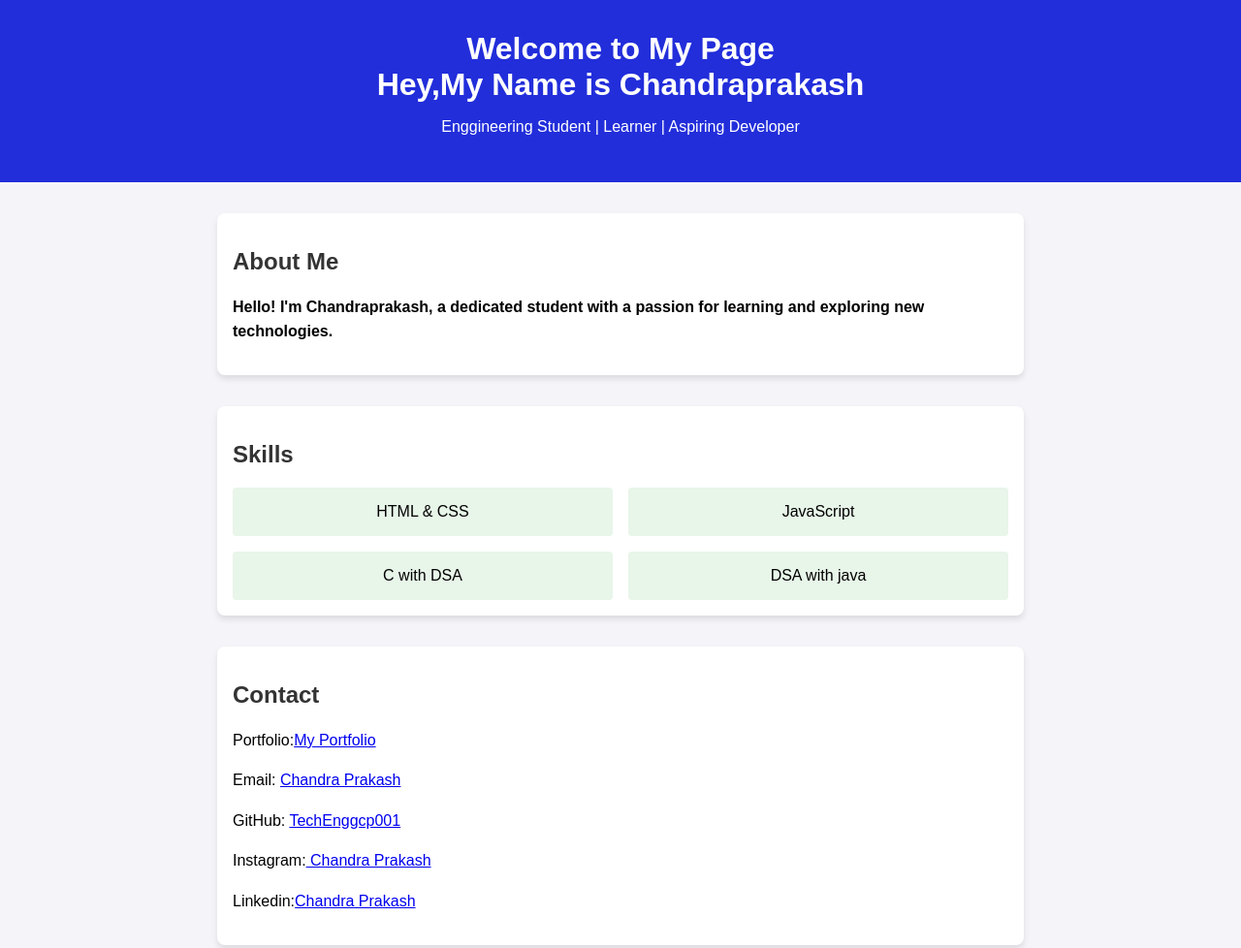
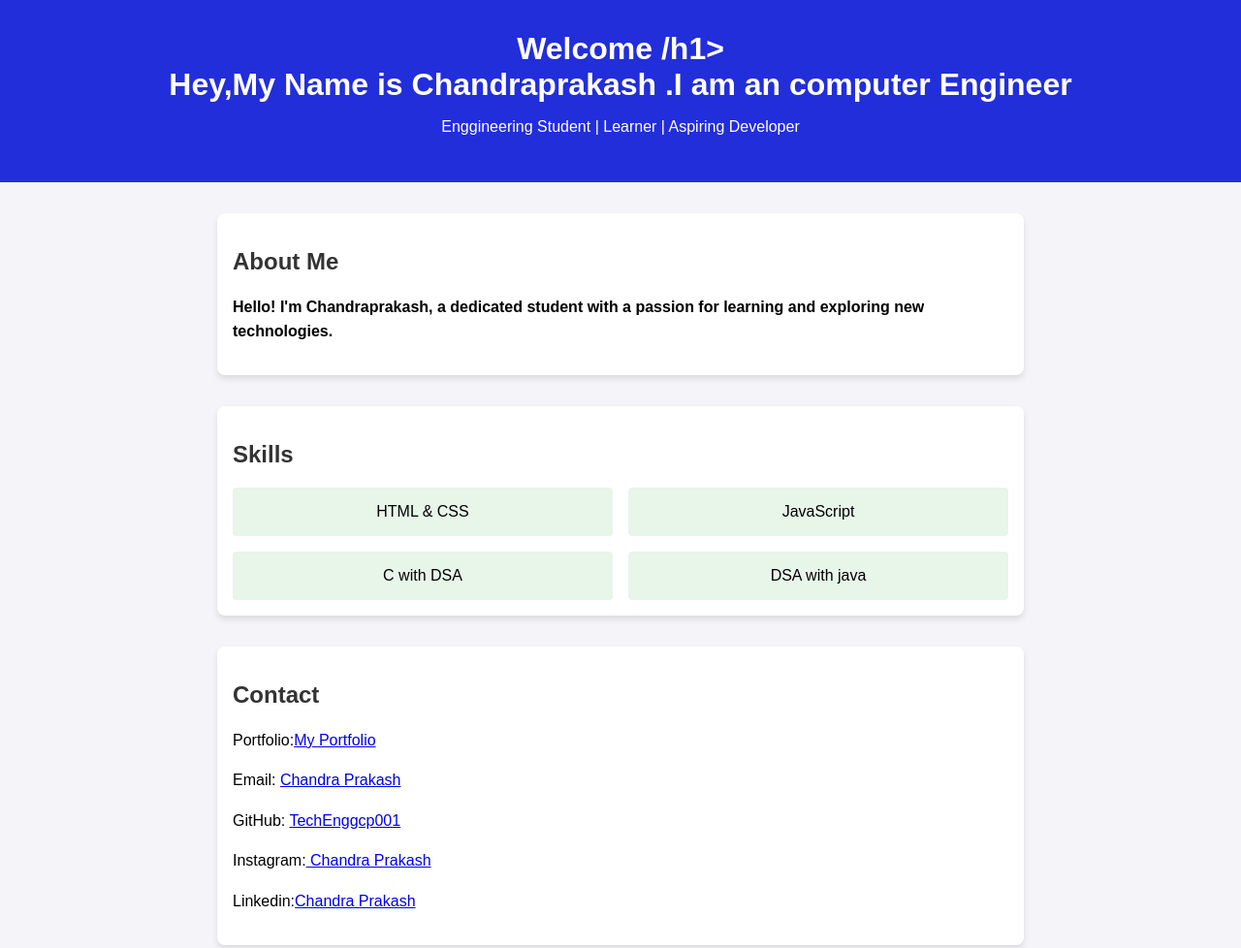
Before and after one commit to TechEnggCP001/Landing-Page, a plain HTML site: page index.html in a window 1280 px wide. Shown: the top 978 px of the page at 97% size. Drawn offline with Linux system fonts and the light colour scheme.

Commit message:
Update index.html

```diff
--- a/index.html
+++ b/index.html
@@ -61,8 +61,8 @@
 </head>
 <body>
     <header>
-        <h1>Welcome to My Page</h1>
-        <h1> Hey,My Name is Chandraprakash</h1>
+        <h1>Welcome /h1>
+        <h1> Hey,My Name is Chandraprakash .I am an computer Engineer</h1>
         <p> Enggineering Student | Learner | Aspiring Developer</p>
     </header>
     <section>
```
